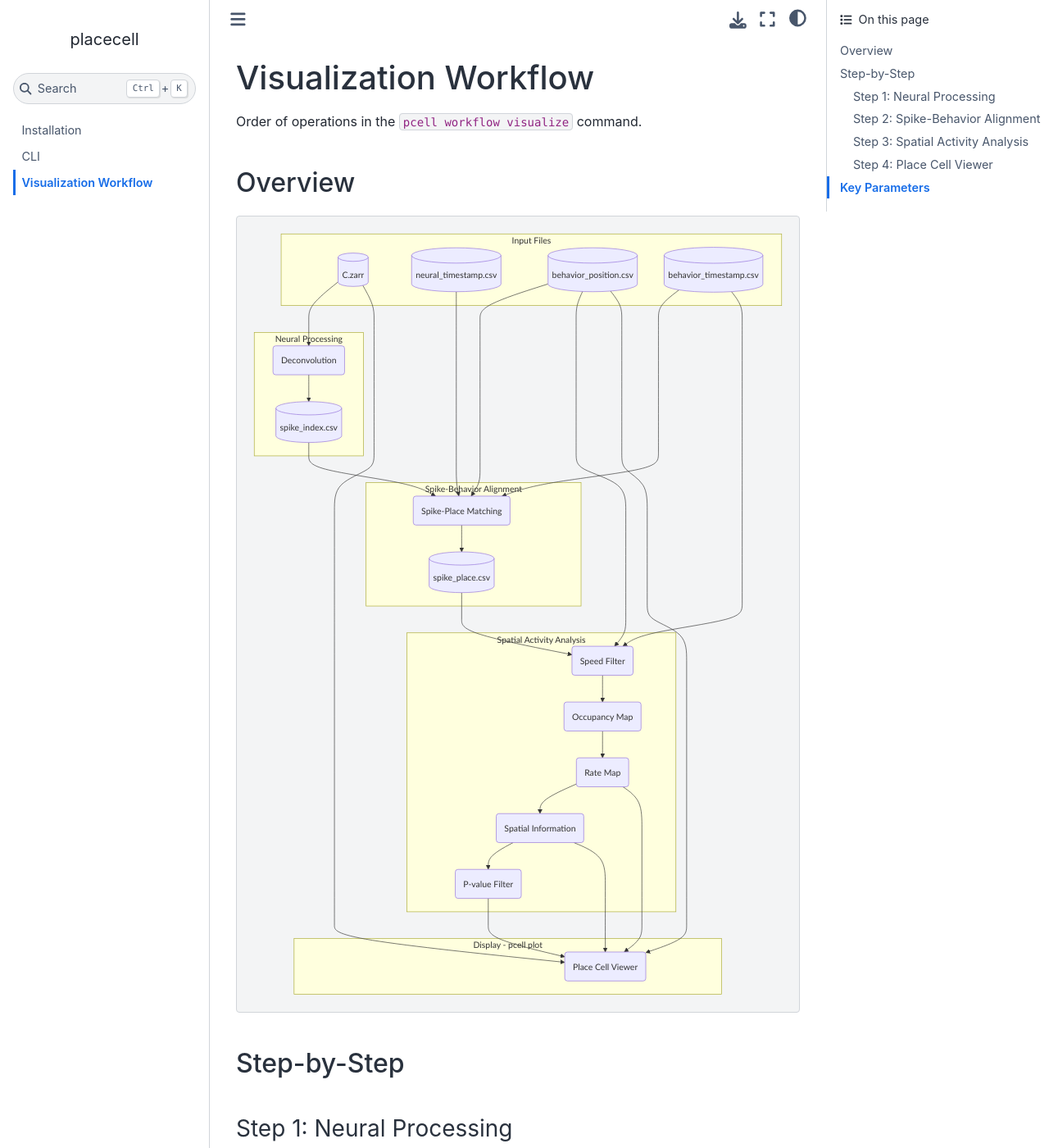
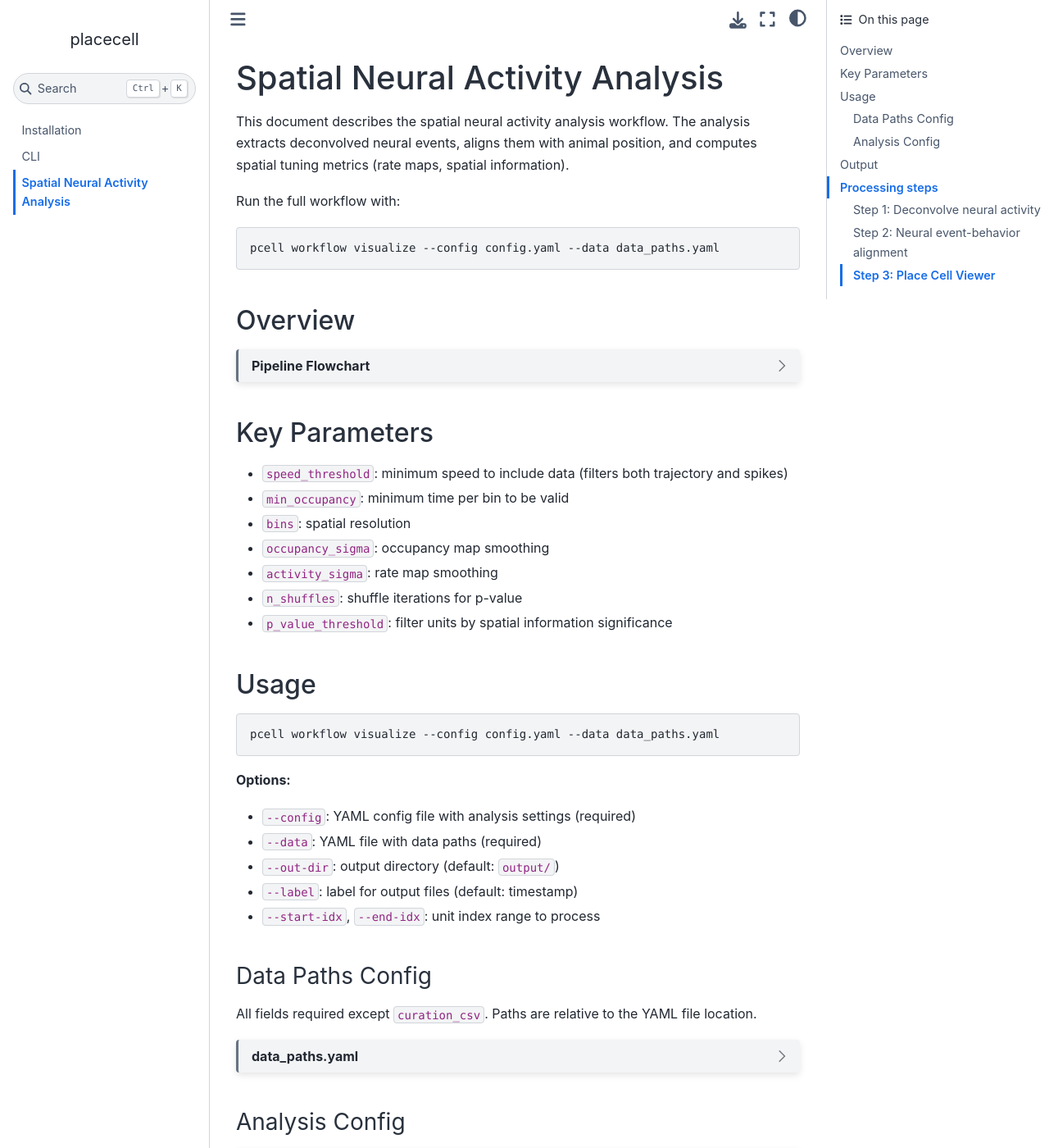
Before and after one commit to miniscope/placecell, a Sphinx documentation site: the page built from docs/visualization_workflow.md, in a window 1280 px wide and 1400 px high. Shown: the whole window at 82% size. Built offline with Sphinx 7.4.7 and the Sphinx Book theme 1.1.4, drawn with Linux system fonts in a browser that asks for light colours; some of the changed text lies outside the part shown.

Commit message:
improve processing docs

````diff
--- a/docs/conf.py
+++ b/docs/conf.py
@@ -11,6 +11,7 @@
     "sphinx.ext.autosummary",
     "sphinx.ext.napoleon",
     "sphinxcontrib.mermaid",
+    "sphinx_design",
 ]
 
 source_suffix = {
@@ -20,6 +21,7 @@
 
 myst_enable_extensions = [
     "colon_fence",
+    "html_admonition",
 ]
 
 myst_fence_as_directive = ["mermaid"]
--- a/docs/visualization_workflow.md
+++ b/docs/visualization_workflow.md
@@ -1,9 +1,17 @@
-# Visualization Workflow
+# Spatial Neural Activity Analysis
 
-Order of operations in the `pcell workflow visualize` command.
+This document describes the spatial neural activity analysis workflow.
+The analysis extracts deconvolved neural events, aligns them with animal position, and computes spatial tuning metrics (rate maps, spatial information).
+
+Run the full workflow with:
+
+```bash
+pcell workflow visualize --config config.yaml --data data_paths.yaml
+```
 
 ## Overview
 
+:::{dropdown} Pipeline Flowchart
 ```mermaid
 flowchart TD
     subgraph Input Files
@@ -26,7 +34,7 @@
         G --> H[(spike_place.csv)]
     end
 
-    subgraph Spatial Activity Analysis
+    subgraph Place Cell Viewer - pcell plot
         H --> I(Speed Filter)
         C --> I
         D --> I
@@ -34,57 +42,12 @@
         J --> K(Rate Map)
         K --> L(Spatial Information)
         L --> N(P-value Filter)
-    end
-
-    subgraph Display - pcell plot
-        N --> M(Place Cell Viewer)
+        N --> M(Display)
         A --> M
-        C --> M
-        K --> M
-        L --> M
+        F --> M
     end
 ```
-
-## Step-by-Step
-
-### Step 1: Neural Processing
-
-Runs `pcell deconvolve` internally:
-
-- Load calcium traces from `neural_path` (C.zarr)
-- Apply OASIS deconvolution to extract spike events
-- Output: `spike_index_{label}.csv` with frame, unit_id, amplitude
-
-### Step 2: Spike-Behavior Alignment
-
-Runs spike-place matching internally:
-
-- Load spike index from step 1
-- Load behavior position and timestamps
-- Compute speed from position data
-- For each spike, find corresponding behavior frame and position
-- Add speed at each spike time
-- Output: `spike_place_{label}.csv` with x, y, speed per spike
-
-### Step 3: Spatial Activity Analysis
-
-Computes spatial tuning metrics:
-
-- **Speed Filter**: exclude time points where speed < `speed_threshold` (applied before occupancy calculation)
-- **Occupancy Map**: 2D histogram of time spent in each spatial bin (only includes moving periods)
-- **Rate Map**: spike counts / occupancy time, smoothed with `activity_sigma`
-- **Spatial Information**: bits/spike using Skaggs formula with shuffle test
-- **P-value Filter**: if `p_value_threshold` is set, filter to significant units
-
-### Step 4: Place Cell Viewer
-
-Launches `pcell plot` with the processed data:
-
-- Max projection with cell footprint overlay (from C.zarr)
-- Trajectory with spike locations (from behavior_position.csv)
-- Rate map (normalized firing rate)
-- SI histogram (actual SI vs shuffle distribution)
-- Scrollable trace view at bottom
+:::
 
 ## Key Parameters
 
@@ -95,3 +58,127 @@
 - `activity_sigma`: rate map smoothing
 - `n_shuffles`: shuffle iterations for p-value
 - `p_value_threshold`: filter units by spatial information significance
+
+## Usage
+
+```bash
+pcell workflow visualize --config config.yaml --data data_paths.yaml
+```
+
+**Options:**
+- `--config`: YAML config file with analysis settings (required)
+- `--data`: YAML file with data paths (required)
+- `--out-dir`: output directory (default: `output/`)
+- `--label`: label for output files (default: timestamp)
+- `--start-idx`, `--end-idx`: unit index range to process
+
+### Data Paths Config
+
+All fields required except `curation_csv`. Paths are relative to the YAML file location.
+
+:::{dropdown} data_paths.yaml
+```yaml
+id: data_paths
+mio_model: placecell.config.DataPathsConfig
+mio_version: 0.8.1
+neural_path: path/to/neural
+neural_timestamp: path/to/neural_timestamp.csv
+behavior_position: path/to/behavior_position.csv
+behavior_timestamp: path/to/behavior_timestamp.csv
+curation_csv: path/to/curation.csv  # optional
+```
+:::
+
+### Analysis Config
+
+:::{dropdown} pcell_config.yaml
+```yaml
+id: pcell_config
+mio_model: placecell.config.AppConfig
+mio_version: 0.8.1
+neural:
+  id: neural
+  fps: 20.0
+  oasis:
+    id: oasis
+    g: [1.60, -0.63]  # AR(2) coefficients, null to estimate from data
+    baseline: p10
+    penalty: 0  # Sparsity penalty (higher = fewer spikes). Default 0.
+    optimize_g: 0  # Number of events to use for optimizing AR coefficients. 0 = no optimization (default).
+    lambda_: null  # Regularization parameter. null = auto-determined.
+    s_min: null  # Minimum spike size. Positive = direct threshold, negative = calculated, 0 = auto, null = default.
+  trace_name: C_lp
+  max_units: null  # Max units to process. null = process all units.
+behavior:
+  id: behavior
+  behavior_fps: 20.0
+  speed_threshold: 10.0
+  speed_window_frames: 5
+  bodypart: LED_clean
+  spatial_map:
+    id: spatial_map
+    bins: 50
+    min_occupancy: 0.05  # Minimum occupancy (in seconds) to include a bin in spatial map
+    occupancy_sigma: 3  # Gaussian smoothing (in bins) for occupancy map (0 = no smoothing)
+    activity_sigma: 3  # Gaussian smoothing (in bins) for spatial activity map
+    n_shuffles: 500
+    random_seed: 1
+    spike_threshold_sigma: 0  # Sigma multiplier for spike amplitude threshold in trajectory visualization
+    p_value_threshold: 0.05  # P-value threshold. Only units with p < threshold are plotted.
+```
+:::
+
+## Output
+
+The workflow first displays the occupancy preview:
+
+![Occupancy Preview](assets/Figure_1.png)
+
+Then launches the interactive place cell viewer:
+
+![Place Cell Viewer](assets/Figure_2.png)
+
+## Processing steps
+
+### Step 1: Deconvolve neural activity
+
+Runs `pcell deconvolve` internally:
+
+- Load calcium traces from `neural_path` (example: `C.zarr`)
+- Apply OASIS deconvolution to extract spike events
+- Output: `spike_index_{label}.csv` with frame, unit_id, amplitude
+
+### Step 2: Neural event-behavior alignment
+
+Runs event-place matching internally:
+
+- Load spike index from step 1
+- Load behavior position and timestamps
+- Compute speed from position data
+- For each spike, find corresponding behavior frame and position
+- Add speed at each spike time
+- Output: `spike_place_{label}.csv` with x, y, speed per spike
+
+### Step 3: Place Cell Viewer
+
+Launches `pcell plot` with the processed data.
+
+**Inputs:**
+- `spike_place.csv` from step 2
+- `spike_index.csv` from step 1 (optional, for trace view)
+- `behavior_position.csv`, `behavior_timestamp.csv`
+- `neural_path` (C.zarr, A.zarr, max_proj.zarr)
+
+**Processing:**
+- **Speed Filter**: exclude time points where speed < `speed_threshold`
+- **Occupancy Map**: 2D histogram of time spent in each spatial bin
+- **Rate Map**: spike counts / occupancy time, smoothed with `activity_sigma`
+- **Spatial Information**: bits/spike using Skaggs formula with shuffle test
+- **P-value Filter**: if `p_value_threshold` is set, filter to significant units
+
+**Display:**
+- Max projection with cell footprint overlay
+- Trajectory with spike locations (only spikes above speed threshold)
+- Rate map (normalized firing rate)
+- SI histogram (actual SI vs shuffle distribution)
+- Scrollable trace view at bottom
--- a/pyproject.toml
+++ b/pyproject.toml
@@ -27,6 +27,7 @@
     "ruff>=0.2.0",
     "pre-commit>=3.7.1",
     "sphinxcontrib-mermaid>=2.0.0",
+    "sphinx-design>=0.6.1",
 ]
 tests = [
     "pytest>=9.0.2",
````
Also changed, not shown: docs/assets/Figure_1.png (added), docs/assets/Figure_2.png (added), 1 other file.
